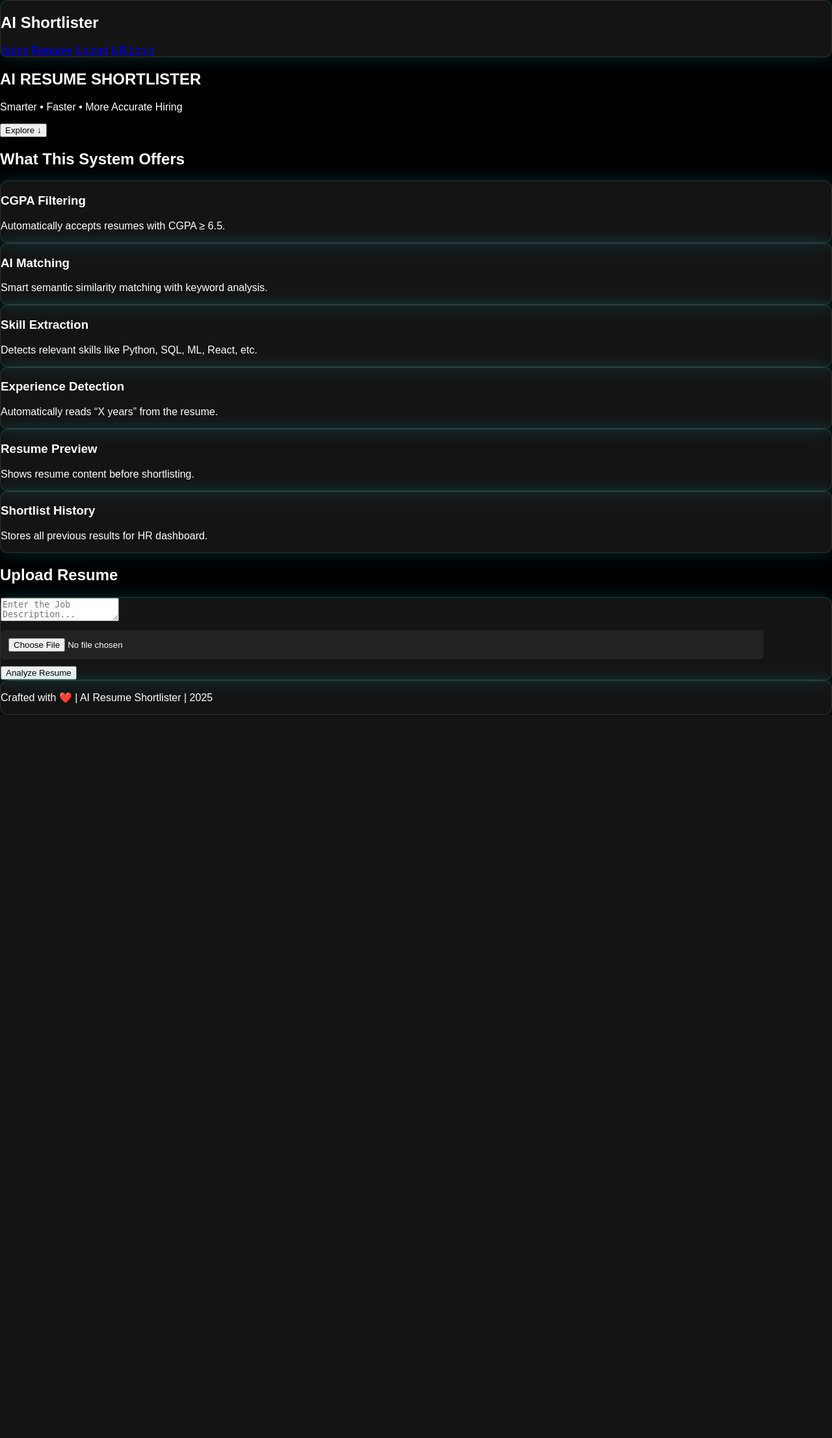
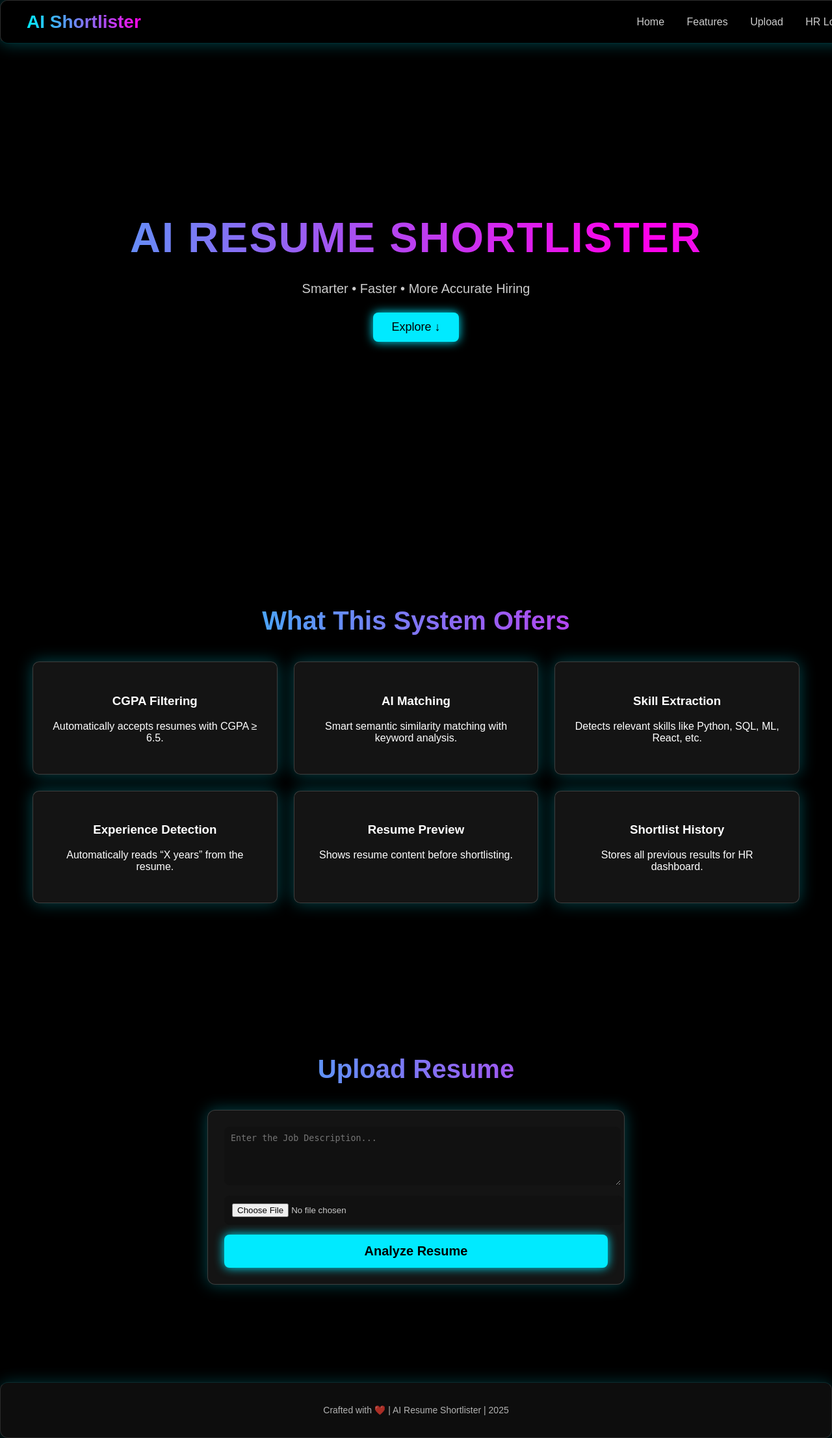
Before and after one commit to govindapasi/ai-resume-shortlist, a Flask app: page / in a window 1280 px wide. Shown: the whole page at 65% size. Before the commit the page ends 1100 px from the top, so only its background shows below. Run offline with Flask 3, Linux system fonts and the light colour scheme.

Commit message:
Update style.css

```diff
--- a/static/style.css
+++ b/static/style.css
@@ -1,109 +1,383 @@
-/* GENERAL */
+/* ===========================
+   GLOBAL DEFAULT STYLES
+   =========================== */
+
 body {
-    background: #000;
     margin: 0;
-    font-family: Arial;
+    padding: 0;
+    background: #000000;
     color: white;
+    font-family: "Poppins", Arial, sans-serif;
+    overflow-x: hidden;
 }
 
-/* GLASS EFFECT */
+/* Glassmorphism Reusable */
 .glass {
-    background: rgba(255,255,255,0.08);
-    backdrop-filter: blur(8px);
+    background: rgba(255, 255, 255, 0.08);
     border-radius: 12px;
-    border: 1px solid rgba(255,255,255,0.12);
-    box-shadow: 0 0 25px #00eaff33;
+    backdrop-filter: blur(10px);
+    border: 1px solid rgba(255, 255, 255, 0.18);
+    box-shadow: 0 0 25px rgba(0, 234, 255, 0.3);
 }
 
-/* FADE ANIMATION */
-.fade-in {
-    animation: fade 1.5s ease-in-out;
-}
-@keyframes fade {
-    from {opacity: 0; transform: translateY(20px);}
-    to   {opacity: 1; transform: translateY(0);}
+/* Neon Glow */
+.glow {
+    box-shadow: 0 0 15px #00eaff;
 }
 
-/* LOGIN PAGE */
-.login-bg {
+/* Fade Animations */
+.fade-in {
+    opacity: 0;
+    animation: fadeIn 1.5s ease forwards;
+}
+@keyframes fadeIn {
+    from { opacity: 0; transform: translateY(20px); }
+    to   { opacity: 1; transform: translateY(0px); }
+}
+
+.fade-in-up {
+    opacity: 0;
+    animation: fadeUp 1.7s ease forwards;
+}
+@keyframes fadeUp {
+    from { opacity: 0; transform: translateY(40px); }
+    to   { opacity: 1; transform: translateY(0px); }
+}
+
+
+/* ===========================
+   NAVBAR
+   =========================== */
+
+.navbar {
+    position: fixed;
+    top: 0;
+    width: 100%;
+    height: 65px;
+    z-index: 999;
     display: flex;
+    align-items: center;
+    padding: 0 40px;
+    justify-content: space-between;
+    background: rgba(0, 0, 0, 0.45);
+    backdrop-filter: blur(8px);
+    border-bottom: 1px solid #00eaff33;
+}
+
+.nav-title {
+    font-size: 28px;
+    background: linear-gradient(90deg, #00eaff, #ff00ea);
+    -webkit-background-clip: text;
+    color: transparent;
+}
+
+.nav-links a {
+    margin: 0 15px;
+    color: #ffffffcc;
+    text-decoration: none;
+    font-size: 16px;
+}
+
+.nav-links a:hover {
+    color: #00eaff;
+    text-shadow: 0 0 10px #00eaff;
+}
+
+
+/* ===========================
+   HERO SECTION
+   =========================== */
+
+.hero {
+    height: 100vh;
+    display: flex;
+    flex-direction: column;
     justify-content: center;
     align-items: center;
-    height: 100vh;
+    text-align: center;
 }
 
-.login-box {
-    width: 350px;
-    padding: 25px;
+.hero-title {
+    font-size: 65px;
+    font-weight: 800;
+    letter-spacing: 2px;
+    margin-bottom: 10px;
+
+    background: linear-gradient(90deg, #00eaff, #ff00ea, #00eaff);
+    background-size: 300%;
+    -webkit-background-clip: text;
+    color: transparent;
+    animation: gradientMove 6s linear infinite;
+}
+
+@keyframes gradientMove {
+    0% { background-position: 0%; }
+    50% { background-position: 150%; }
+    100% { background-position: 0%; }
+}
+
+.hero-sub {
+    font-size: 20px;
+    margin-bottom: 25px;
+    color: #cccccc;
+}
+
+.scroll-btn {
+    padding: 12px 28px;
+    font-size: 18px;
+    background: #00eaff;
+    color: black;
+    border-radius: 8px;
+    border: none;
+    cursor: pointer;
+}
+.scroll-btn:hover {
+    box-shadow: 0 0 15px #00eaff, 0 0 25px #00eaff;
+}
+
+
+/* ===========================
+   FEATURES SECTION
+   =========================== */
+
+.features {
+    padding: 100px 50px;
+}
+
+.section-title {
     text-align: center;
-    background: #111;
-    border-radius: 12px;
+    font-size: 40px;
+    font-weight: bold;
+    background: linear-gradient(90deg, #00eaff, #ff00ea);
+    -webkit-background-clip: text;
+    color: transparent;
+    margin-bottom: 40px;
+}
+
+.feature-grid {
+    display: grid;
+    grid-template-columns: repeat(3, 1fr);
+    gap: 25px;
+}
+
+.feature-card {
+    padding: 30px;
+    text-align: center;
+    border-radius: 10px;
+    transition: 0.3s ease;
+}
+
+.feature-card:hover {
+    transform: translateY(-7px);
     box-shadow: 0 0 20px #00eaff55;
 }
 
-.login-box h2 {
-    font-size: 28px;
-    margin-bottom: 20px;
+/* ===========================
+   UPLOAD SECTION
+   =========================== */
+
+.upload-section {
+    padding: 100px 50px;
 }
 
-input {
+.upload-form {
+    width: 50%;
+    margin: auto;
+    padding: 25px;
+}
+
+textarea {
+    width: 100%;
+    height: 70px;
+    padding: 10px;
+    background: #111;
+    color: white;
+    border-radius: 8px;
+    border: none;
+}
+
+input[type="file"] {
+    width: 100%;
+    padding: 12px;
+    margin-top: 12px;
+    background: #111;
+    border-radius: 8px;
+    border: none;
+    color: #ccc;
+}
+
+.upload-btn {
+    margin-top: 15px;
+    padding: 14px;
+    width: 100%;
+    background: #00eaff;
+    border-radius: 8px;
+    border: none;
+    font-size: 20px;
+    font-weight: bold;
+    color: black;
+    cursor: pointer;
+}
+.upload-btn:hover {
+    box-shadow: 0 0 15px #00eaff;
+}
+
+
+/* ===========================
+   RESULT BOX
+   =========================== */
+
+.result-box {
+    width: 60%;
+    margin: 40px auto;
+    padding: 25px;
+}
+
+.preview {
+    background: #000;
+    padding: 12px;
+    border-radius: 8px;
+    max-height: 250px;
+    overflow-y: scroll;
+    border: 1px solid #00eaff44;
+    white-space: pre-wrap;
+}
+
+
+/* ===========================
+   LOGIN PAGE
+   =========================== */
+
+.login-body {
+    display: flex;
+    height: 100vh;
+    justify-content: center;
+    align-items: center;
+}
+
+.login-container {
+    width: 380px;
+    padding: 30px;
+    text-align: center;
+}
+
+.login-title {
+    font-size: 32px;
+    margin-bottom: 15px;
+}
+
+.login-form input {
     width: 90%;
     padding: 12px;
-    margin: 10px 0;
-    border-radius: 6px;
+    background: #222;
+    border-radius: 8px;
     border: none;
-    background: #222;
     color: white;
+    margin-top: 12px;
 }
 
 .login-btn {
+    margin-top: 18px;
     width: 95%;
     padding: 12px;
+    border-radius: 8px;
+    border: none;
     background: #00eaff;
+    font-size: 18px;
+    font-weight: bold;
     color: black;
-    border: none;
-    font-size: 18px;
-    border-radius: 6px;
-    box-shadow: 0 0 12px #00eaff;
+    cursor: pointer;
+}
+.login-btn:hover {
+    box-shadow: 0 0 15px #00eaff;
 }
 
-/* DASHBOARD */
+.login-error {
+    color: #ff4444;
+}
+
+.login-note {
+    margin-top: 12px;
+    font-size: 13px;
+    opacity: 0.7;
+}
+
+
+/* ===========================
+   DASHBOARD
+   =========================== */
+
+.dashboard-body {
+    padding-top: 80px;
+}
+
+.dashboard-header {
+    text-align: center;
+}
+
 .dashboard-title {
-    text-align: center;
-    margin-top: 30px;
-    font-size: 40px;
+    font-size: 45px;
+    font-weight: bold;
     background: linear-gradient(90deg, #00eaff, #ff00ea);
     -webkit-background-clip: text;
-    -webkit-text-fill-color: transparent;
+    color: transparent;
 }
 
-.logout-btn {
-    display: block;
-    margin: 15px auto;
+.summary-section {
+    padding: 50px;
+}
+
+.summary-grid {
+    display: grid;
+    grid-template-columns: repeat(3, 1fr);
+    gap: 25px;
+}
+
+.summary-card {
+    padding: 25px;
     text-align: center;
-    width: 100px;
-    padding: 10px;
-    background: #ff0055;
-    border-radius: 6px;
-    color: white;
-    text-decoration: none;
+}
+
+.summary-value {
+    font-size: 32px;
+    margin-top: 10px;
+}
+
+.table-section {
+    padding: 50px;
 }
 
 .dashboard-table {
-    width: 80%;
-    margin: 20px auto;
+    width: 85%;
+    margin: auto;
     border-collapse: collapse;
+    border-radius: 10px;
+    overflow: hidden;
 }
 
 .dashboard-table th, .dashboard-table td {
+    padding: 12px;
     border: 1px solid #00eaff33;
-    padding: 10px;
 }
 
-/* Shortlist Colors */
 .shortlisted {
-    color: #00ff55;
+    color: #00ff88;
 }
+
 .rejected {
-    color: #ff0055;
+    color: #ff4444;
 }
+
+
+/* ===========================
+   FOOTER
+   =========================== */
+
+.footer {
+    padding: 20px;
+    text-align: center;
+    margin-top: 50px;
+    border-top: 1px solid #00eaff33;
+    font-size: 14px;
+    opacity: 0.7;
+}
```
